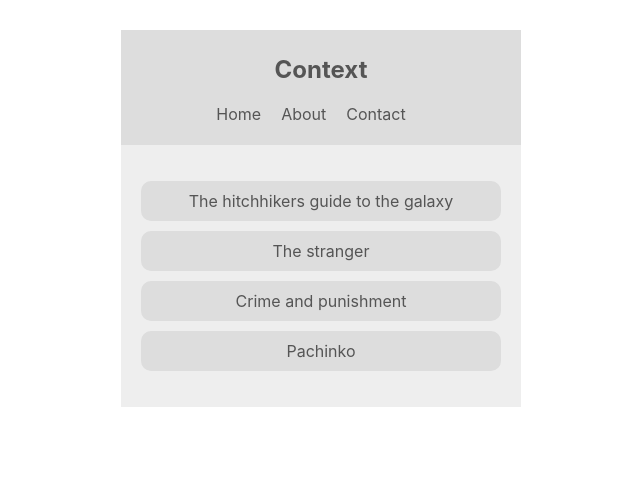
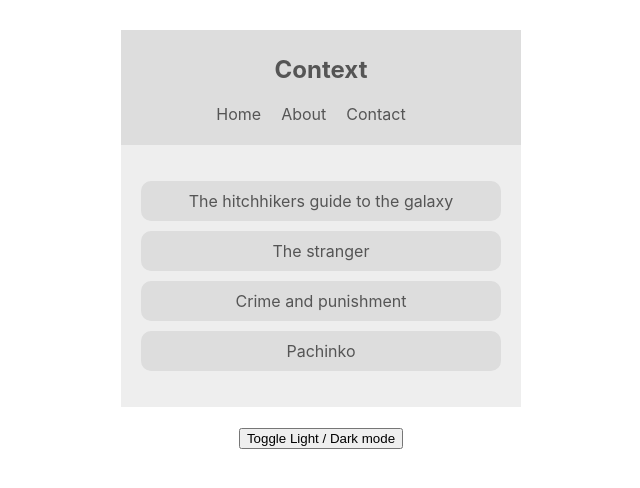
Before and after one commit to Jepjur/contextapp, a React (Create React App) app: page / in a window 1280 px wide. Shown: the top 488 px of the page, without its empty margins (319-959 px from the left). Built offline with nearby package versions, Linux system fonts and the light colour scheme.

Commit message:
added button for theme toggeling

```diff
--- a/package.json
+++ b/package.json
@@ -34,5 +34,8 @@
       "last 1 firefox version",
       "last 1 safari version"
     ]
+  },
+  "devDependencies": {
+    "jest": "^27.0.6"
   }
 }
--- a/src/App.js
+++ b/src/App.js
@@ -2,6 +2,7 @@
 import BookList from './components/BookList';
 import Navbar from './components/Navbar';
 import ThemeContextProvider from './contexts/ThemeContext';
+import ThemeToggle from './components/ThemeToggle';
 
 function App() {
   return (
@@ -9,6 +10,7 @@
       <ThemeContextProvider>
       <Navbar />
       <BookList />
+      <ThemeToggle />
       </ThemeContextProvider>
     </div>
   );
--- /dev/null
+++ b/src/components/ThemeToggle.js
@@ -0,0 +1,14 @@
+import React, { Component } from 'react';
+import { ThemeContext } from '../contexts/ThemeContext';
+
+class ThemeToggle extends Component {
+    static contextType = ThemeContext;
+    render() {
+        const { toggleTheme } = this.context;
+        return (
+            <button onClick={toggleTheme}>Toggle Light / Dark mode</button>
+         );
+    }
+}
+
+export default ThemeToggle
--- a/src/contexts/ThemeContext.js
+++ b/src/contexts/ThemeContext.js
@@ -8,11 +8,14 @@
         light: { syntax: '#555', ui: '#ddd', bg: '#eee'},
         dark: { syntax: '#ddd', ui: '#333', bg: '#555'}
     }
+    toggleTheme = () => {
+        this.setState({ isLightTheme: !this.state.isLightTheme });
+    };
 
     // Wrap child elements with ThemeContext
     render() {
         return (
-            <ThemeContext.Provider value={{...this.state}}>
+            <ThemeContext.Provider value={{...this.state, toggleTheme: this.toggleTheme}}>
                 {this.props.children}
             </ThemeContext.Provider>
           );
```
Also changed, not shown: 1 other file (tests, documents, lock files or other folders).
